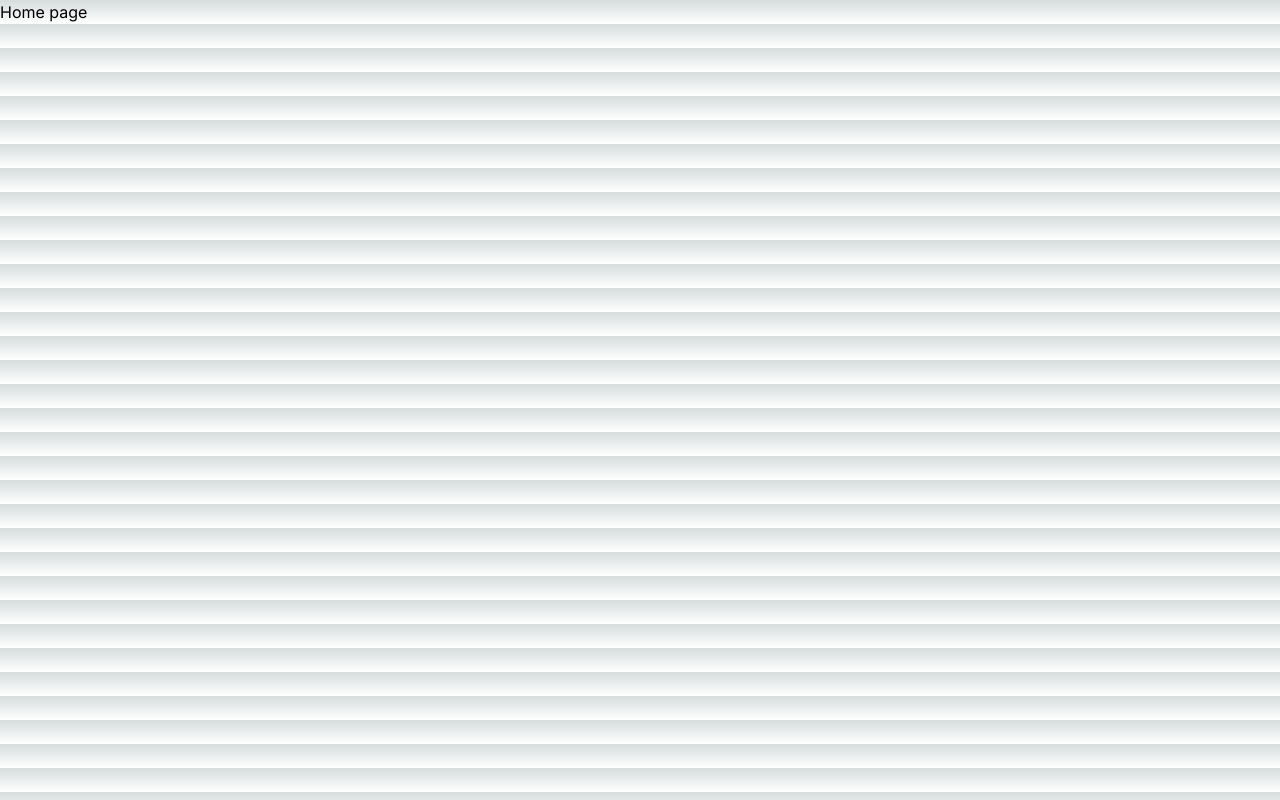
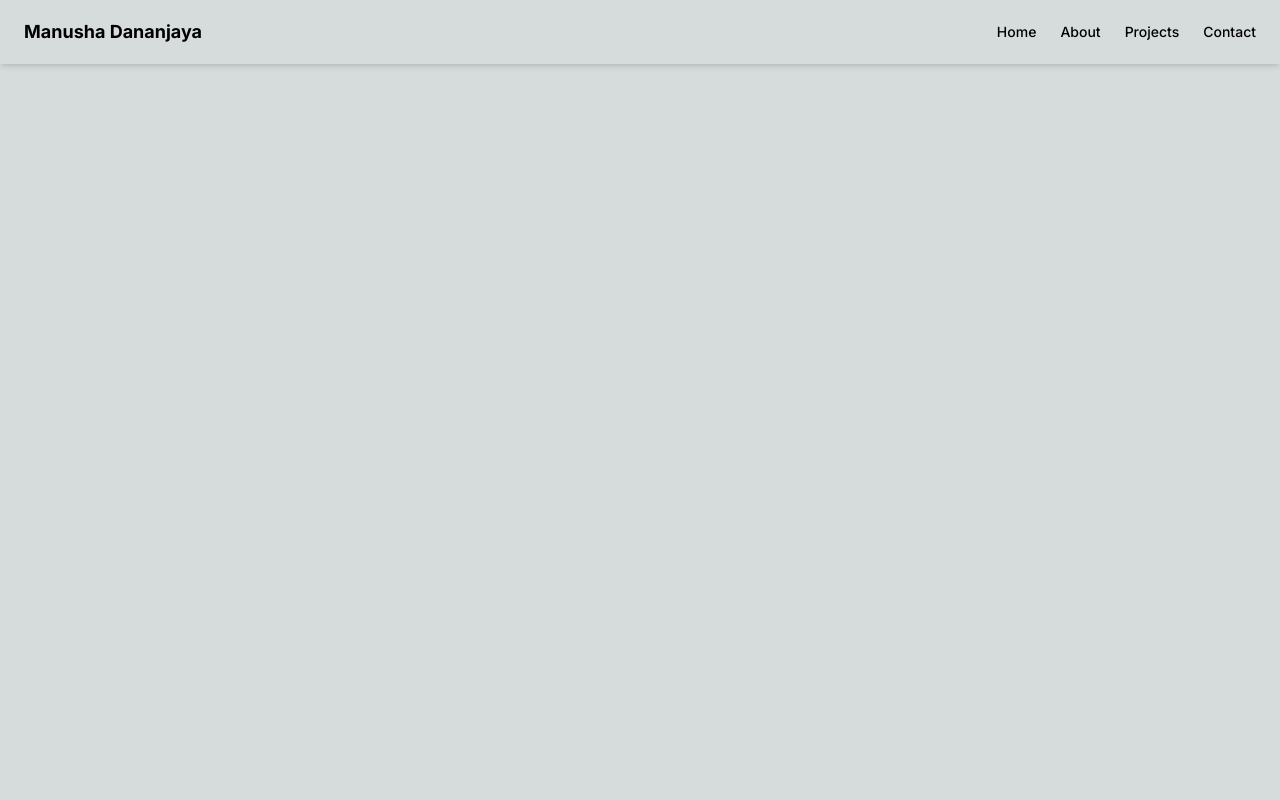
Before and after one commit to manushadananjaya/Manusha-portolio, a Next.js app in the folder my-portfolio/: page / in a window 1280 px wide. Built offline with nearby package versions, Linux system fonts and the light colour scheme.

Commit message:
navbar component

```diff
--- a/my-portfolio/components/HomePage.tsx
+++ b/my-portfolio/components/HomePage.tsx
@@ -1,9 +1,10 @@
 import React from 'react'
+import Navbar from './Navbar'
 
 function HomePage() {
   return (
     <div>
-      Home page
+      <Navbar />
     </div>
   )
 }
--- /dev/null
+++ b/my-portfolio/components/MobileNav.tsx
@@ -0,0 +1,74 @@
+"use client";
+
+import { useState } from "react";
+import Link from "next/link";
+import { Menu, X } from "lucide-react";
+
+export default function MobileNav() {
+  const [isOpen, setIsOpen] = useState(false);
+
+  const toggleMenu = () => {
+    setIsOpen(!isOpen);
+  };
+
+  return (
+    <div className="md:hidden">
+      <button
+        onClick={toggleMenu}
+        className="p-2 text-muted-foreground hover:text-foreground"
+        aria-label="Toggle navigation"
+      >
+        {isOpen ? <X className="h-6 w-6" /> : <Menu className="h-6 w-6" />}
+      </button>
+      <div
+        className={`fixed top-0 right-0 h-full w-64 bg-background shadow-md transform transition-transform ${
+          isOpen ? "translate-x-0" : "translate-x-full"
+        }`}
+      >
+        <div className="flex justify-end p-4">
+          <button
+            onClick={toggleMenu}
+            className="text-muted-foreground hover:text-foreground"
+            aria-label="Close navigation"
+          >
+            <X className="h-6 w-6" />
+          </button>
+        </div>
+        <nav className="flex flex-col items-start gap-4 p-4">
+          <Link
+            href="#"
+            className="text-sm font-medium text-muted-foreground hover:text-foreground"
+            onClick={toggleMenu}
+            prefetch={false}
+          >
+            Home
+          </Link>
+          <Link
+            href="#"
+            className="text-sm font-medium text-muted-foreground hover:text-foreground"
+            onClick={toggleMenu}
+            prefetch={false}
+          >
+            About
+          </Link>
+          <Link
+            href="#"
+            className="text-sm font-medium text-muted-foreground hover:text-foreground"
+            onClick={toggleMenu}
+            prefetch={false}
+          >
+            Projects
+          </Link>
+          <Link
+            href="#"
+            className="text-sm font-medium text-muted-foreground hover:text-foreground"
+            onClick={toggleMenu}
+            prefetch={false}
+          >
+            Contact
+          </Link>
+        </nav>
+      </div>
+    </div>
+  );
+}
--- /dev/null
+++ b/my-portfolio/components/Navbar.tsx
@@ -0,0 +1,47 @@
+import Link from "next/link";
+import { JSX, SVGProps } from "react";
+import MobileNav from "./MobileNav"; // Import the MobileNav component
+
+export default function Component() {
+  return (
+    <header className="fixed top-0 z-50 w-full bg-background shadow-md">
+      <div className="container flex h-16 items-center justify-between px-4 md:px-6">
+        <Link href="#" className="flex items-center gap-2" prefetch={false}>
+
+          <span className="text-lg font-bold">Manusha Dananjaya</span>
+        </Link>
+        <nav className="hidden md:flex items-center gap-4 sm:gap-6">
+          <Link
+            href="#"
+            className="text-sm font-medium text-muted-foreground hover:text-foreground"
+            prefetch={false}
+          >
+            Home
+          </Link>
+          <Link
+            href="#"
+            className="text-sm font-medium text-muted-foreground hover:text-foreground"
+            prefetch={false}
+          >
+            About
+          </Link>
+          <Link
+            href="#"
+            className="text-sm font-medium text-muted-foreground hover:text-foreground"
+            prefetch={false}
+          >
+            Projects
+          </Link>
+          <Link
+            href="#"
+            className="text-sm font-medium text-muted-foreground hover:text-foreground"
+            prefetch={false}
+          >
+            Contact
+          </Link>
+        </nav>
+        <MobileNav />
+      </div>
+    </header>
+  );
+}
```
Also changed, not shown: my-portfolio/package.json (+6 -5 lines), 1 other file (tests, documents, lock files or other folders).
